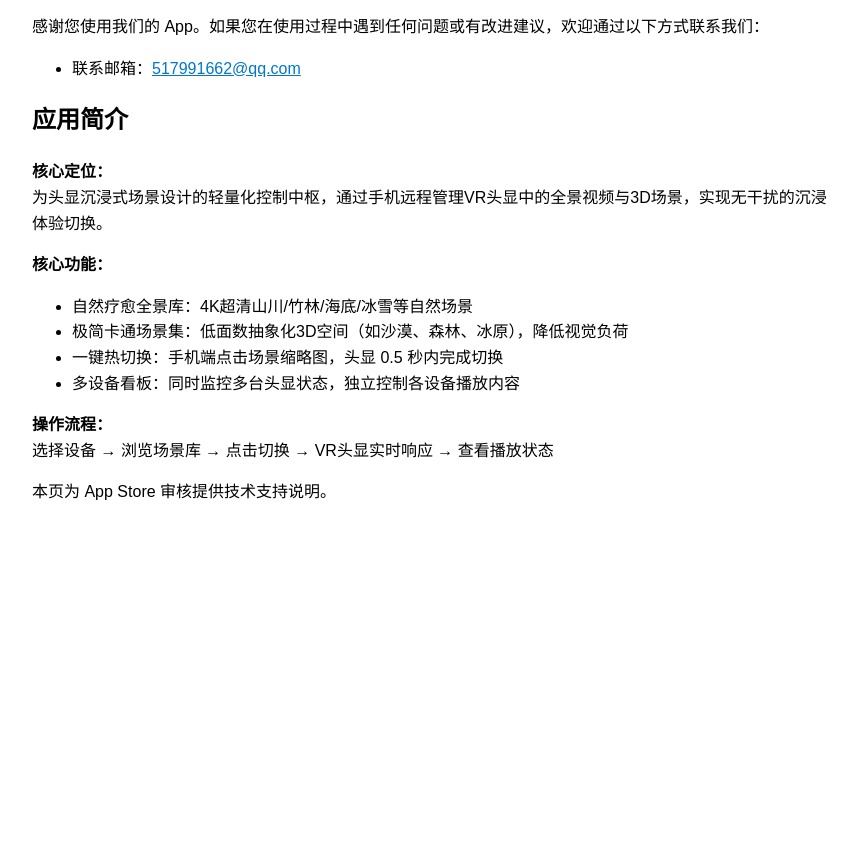
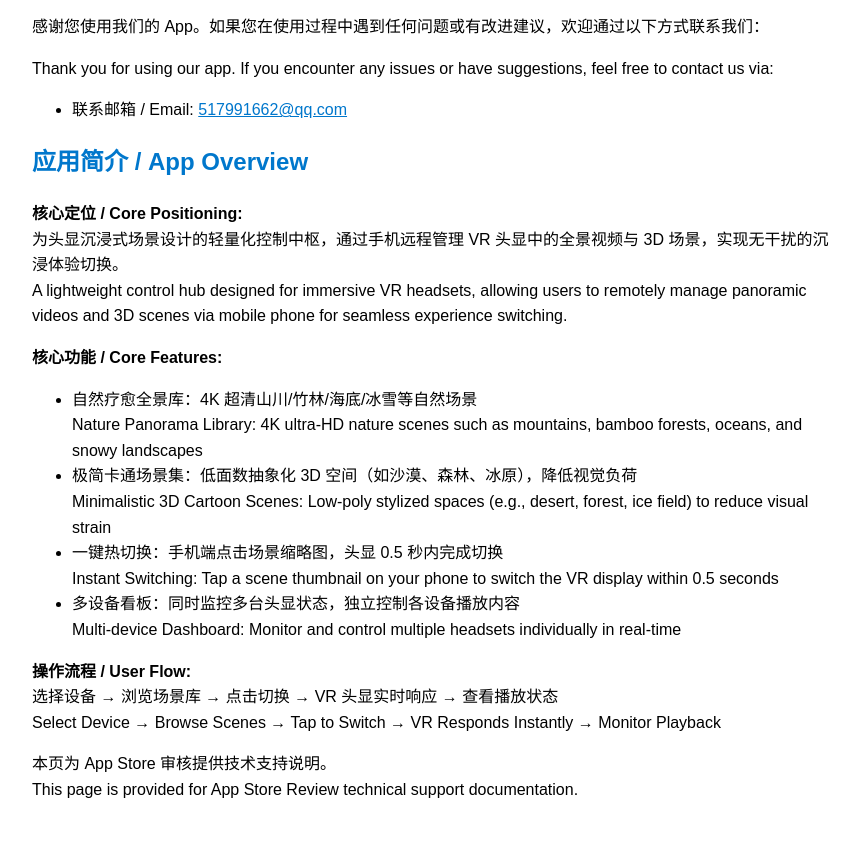
Before and after one commit to JadeCider/VRelieve, a plain HTML site: page index.html in a window 1280 px wide. Shown: the part 112-963 px from the top of the page, without its empty margins (208-1067 px from the left). Before the commit the page ends 800 px from the top, so only its background shows below. Drawn offline with Linux system fonts and the light colour scheme.

Commit message:
Update index.html

```diff
--- a/index.html
+++ b/index.html
@@ -3,7 +3,7 @@
 <head>
   <meta charset="UTF-8">
   <meta name="viewport" content="width=device-width, initial-scale=1">
-  <title>App 技术支持</title>
+  <title>App 技术支持 / App Support</title>
   <style>
     body {
       font-family: sans-serif;
@@ -12,7 +12,7 @@
       margin: auto;
       line-height: 1.6;
     }
-    h1 {
+    h1, h2 {
       color: #0077cc;
     }
     a {
@@ -21,27 +21,40 @@
   </style>
 </head>
 <body>
-  <h1>App 技术支持</h1>
+  <h1>App 技术支持 / App Support</h1>
   <p>感谢您使用我们的 App。如果您在使用过程中遇到任何问题或有改进建议，欢迎通过以下方式联系我们：</p>
+  <p>Thank you for using our app. If you encounter any issues or have suggestions, feel free to contact us via:</p>
   <ul>
-    <li>联系邮箱：<a href="mailto:517991662@qq.com">517991662@qq.com</a></li>
+    <li>联系邮箱 / Email: <a href="mailto:517991662@qq.com">517991662@qq.com</a></li>
   </ul>
 
-  <h2>应用简介</h2>
-  <p><strong>核心定位：</strong><br>
-  为头显沉浸式场景设计的轻量化控制中枢，通过手机远程管理VR头显中的全景视频与3D场景，实现无干扰的沉浸体验切换。</p>
+  <h2>应用简介 / App Overview</h2>
+  <p><strong>核心定位 / Core Positioning:</strong><br>
+  为头显沉浸式场景设计的轻量化控制中枢，通过手机远程管理 VR 头显中的全景视频与 3D 场景，实现无干扰的沉浸体验切换。<br>
+  A lightweight control hub designed for immersive VR headsets, allowing users to remotely manage panoramic videos and 3D scenes via mobile phone for seamless experience switching.
+  </p>
 
-  <p><strong>核心功能：</strong></p>
+  <p><strong>核心功能 / Core Features:</strong></p>
   <ul>
-    <li>自然疗愈全景库：4K超清山川/竹林/海底/冰雪等自然场景</li>
-    <li>极简卡通场景集：低面数抽象化3D空间（如沙漠、森林、冰原），降低视觉负荷</li>
-    <li>一键热切换：手机端点击场景缩略图，头显 0.5 秒内完成切换</li>
-    <li>多设备看板：同时监控多台头显状态，独立控制各设备播放内容</li>
+    <li>自然疗愈全景库：4K 超清山川/竹林/海底/冰雪等自然场景<br>
+    Nature Panorama Library: 4K ultra-HD nature scenes such as mountains, bamboo forests, oceans, and snowy landscapes</li>
+
+    <li>极简卡通场景集：低面数抽象化 3D 空间（如沙漠、森林、冰原），降低视觉负荷<br>
+    Minimalistic 3D Cartoon Scenes: Low-poly stylized spaces (e.g., desert, forest, ice field) to reduce visual strain</li>
+
+    <li>一键热切换：手机端点击场景缩略图，头显 0.5 秒内完成切换<br>
+    Instant Switching: Tap a scene thumbnail on your phone to switch the VR display within 0.5 seconds</li>
+
+    <li>多设备看板：同时监控多台头显状态，独立控制各设备播放内容<br>
+    Multi-device Dashboard: Monitor and control multiple headsets individually in real-time</li>
   </ul>
 
-  <p><strong>操作流程：</strong><br>
-  选择设备 → 浏览场景库 → 点击切换 → VR头显实时响应 → 查看播放状态</p>
+  <p><strong>操作流程 / User Flow:</strong><br>
+  选择设备 → 浏览场景库 → 点击切换 → VR 头显实时响应 → 查看播放状态<br>
+  Select Device → Browse Scenes → Tap to Switch → VR Responds Instantly → Monitor Playback
+  </p>
 
-  <p>本页为 App Store 审核提供技术支持说明。</p>
+  <p>本页为 App Store 审核提供技术支持说明。<br>
+  This page is provided for App Store Review technical support documentation.</p>
 </body>
 </html>
```
